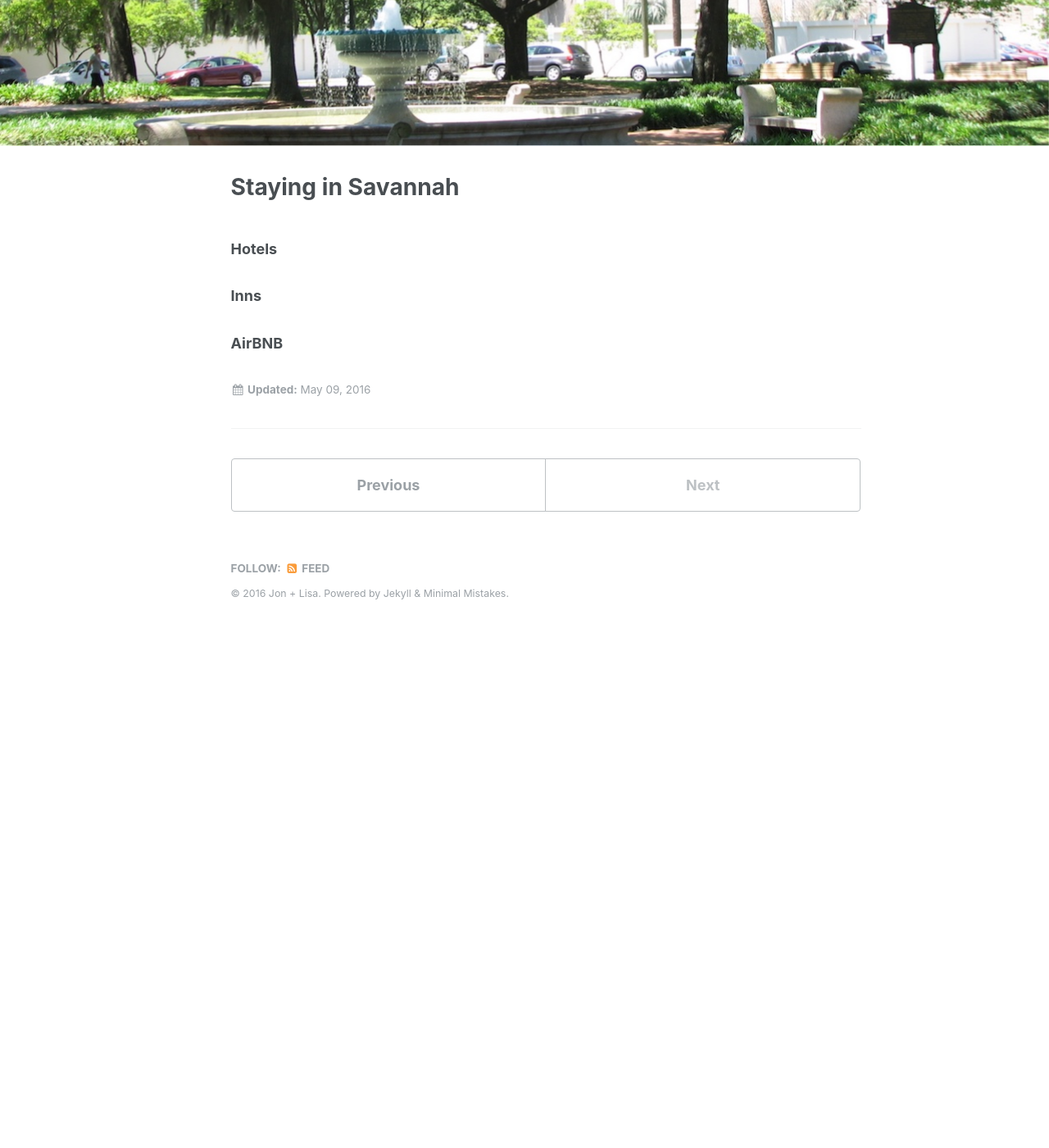
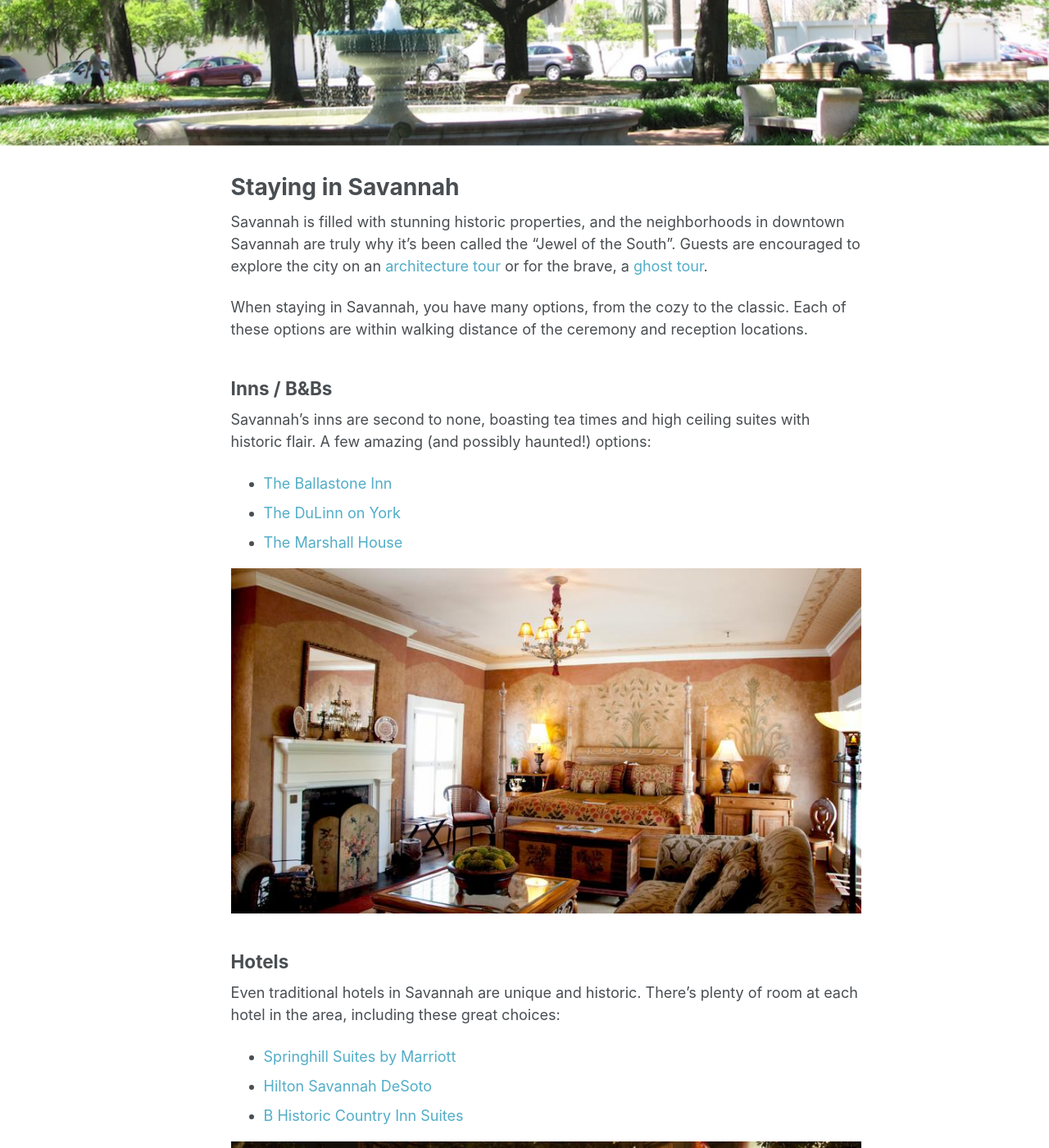
Before and after one commit to jon-arnold/JL-adventures, a Jekyll site: the page built from _posts/2016-05-09-staying-in-savannah.markdown, in a window 1280 px wide and 1400 px high, scrolled down 375 px. Shown: the whole window at 82% size. Built offline with Jekyll 4.4.1, drawn with Linux system fonts in a browser that asks for light colours; before the commit the page ends 1162 px from its top, so only the background shows below that; some of the changed text lies outside the part shown.

Commit message:
added location details
mostly post changes and new images. hid RSVP page from nav until a form
exists.

```diff
--- a/_data/navigation.yml
+++ b/_data/navigation.yml
@@ -8,6 +8,3 @@ main:
 
   - title: "Staying in Savannah"
     url: /wedding/staying-in-savannah/
-
-  - title: "RSVP"
-    url: /rsvp
--- a/_posts/2016-05-09-staying-in-savannah.markdown
+++ b/_posts/2016-05-09-staying-in-savannah.markdown
@@ -7,13 +7,32 @@ header:
   image: spanish-moss.jpg
 ---
 
+Savannah is filled with stunning historic properties, and the neighborhoods in downtown Savannah are truly why it's been called the "Jewel of the South". Guests are encouraged to explore the city on an [architecture tour](https://architecturalsavannah.com/) or for the brave, a [ghost tour](https://ghostcitytours.com/savannah-ghost-tours/).
 
-### Hotels
+When staying in Savannah, you have many options, from the cozy to the classic. Each of these options are within walking distance of the ceremony and reception locations.
 
+## Inns / B&Bs
 
+Savannah's inns are second to none, boasting tea times and high ceiling suites with historic flair. A few amazing (and possibly haunted!) options:
 
-### Inns
+* [The Ballastone Inn](http://www.booking.com/hotel/us/ballastone-inn.html)
+* [The DuLinn on York](http://www.booking.com/hotel/us/the-dulinn-on-york.html)
+* [The Marshall House](http://www.booking.com/hotel/us/the-marshall-house.html)
 
+![Ballastone Inn](/images/ballastone.jpg)
 
+## Hotels
 
-### AirBNB
+Even traditional hotels in Savannah are unique and historic. There's plenty of room at each hotel in the area, including these great choices:
+
+* [Springhill Suites by Marriott](http://www.booking.com/hotel/us/springhill-suites-by-marriott-savannah-downtown-historic-district.html)
+* [Hilton Savannah DeSoto](http://www.booking.com/hotel/us/hilton-savannah-desoto.html)
+* [B Historic Country Inn Suites](http://www.booking.com/hotel/us/country-inn-suites-savannah-historic.html)
+
+![Hilton](/images/hilton.jpg)
+
+## Airbnb
+
+Another excellent option to consider is finding a room for rent on Airbnb. [Savannah's page](https://www.airbnb.com/s/Savannah--GA?checkin=04%2F28%2F2017&checkout=04%2F30%2F2017&room_types%5B%5D=Entire+home%2Fapt&sw_lat=32.05753658675152&sw_lng=-81.10342005646027&ne_lat=32.079698427229815&ne_lng=-81.08118990814484&search_by_map=true&zoom=15&ss_id=kvnwoq4e) offers many unique places to stay with a delightful local touch.
+
+No matter your choice, we hope your stay in Savannah is memorable and beautiful. We love this city and are so excited to share it with you!
```
Also changed, not shown: _posts/2016-05-07-wedding-location.markdown (+8 -2 lines), images/ballastone.jpg (added), images/garibaldis.jpg (added), images/hilton.jpg (added).
